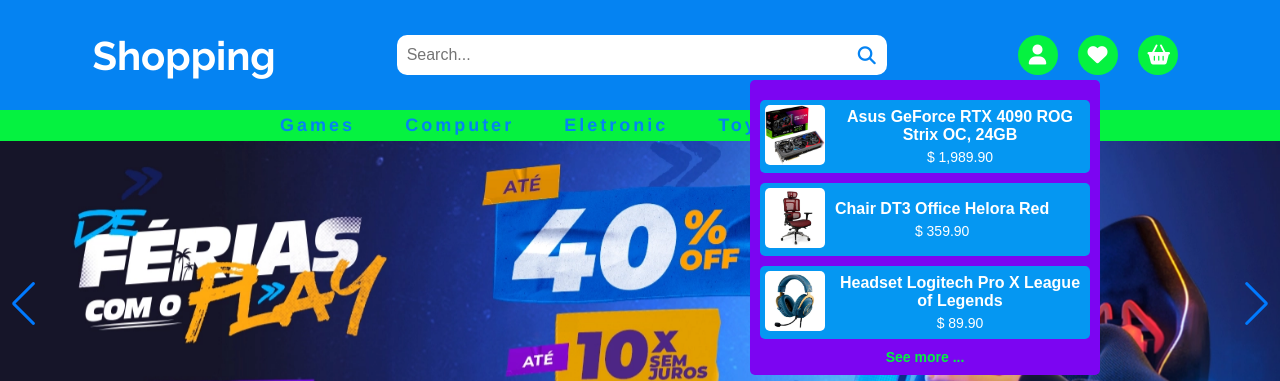
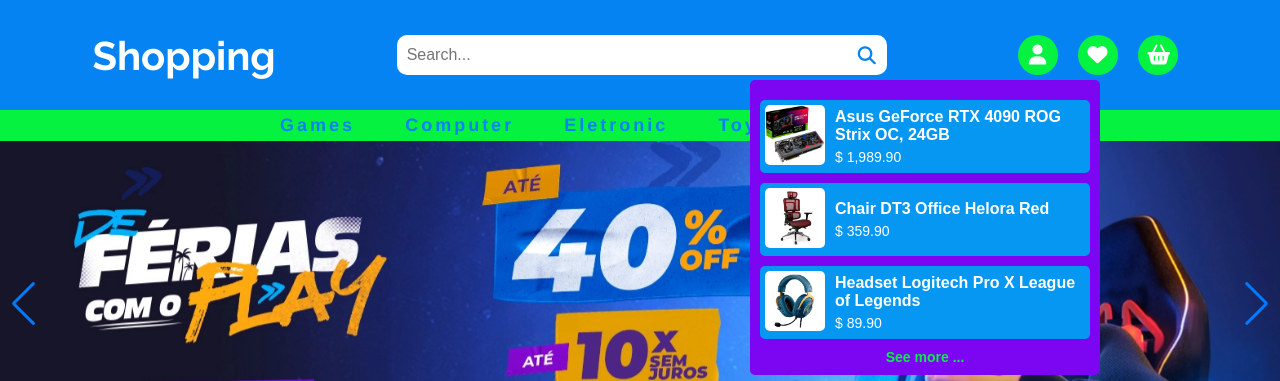
Before and after one commit to OscarYopan/marketplace-frontend-landing-page, a React (Vite) app: page / in a window 1280 px wide. Both pictures are taken after a click on the element 1097 px from the left and 55 px from the top of the page. Shown: the top 381 px of the page. Built offline with nearby package versions, Linux system fonts and the light colour scheme.

Commit message:
Update cart.css

```diff
--- a/src/components/Cart/cart.css
+++ b/src/components/Cart/cart.css
@@ -38,17 +38,20 @@
   font-size: 16px;
   margin-bottom: 5px;
   color: #fff;
+  text-align: left;
 }
 
 .cart-container p {
   font-size: 14px;
   color: #fff;
+  text-align: left;
 }
 
 .cart-container a {
   font-size: 14px;
   color: var(--color4);
   font-weight: bold;
+  text-align: left;
 }
 
 .cart-container a:hover {
```
